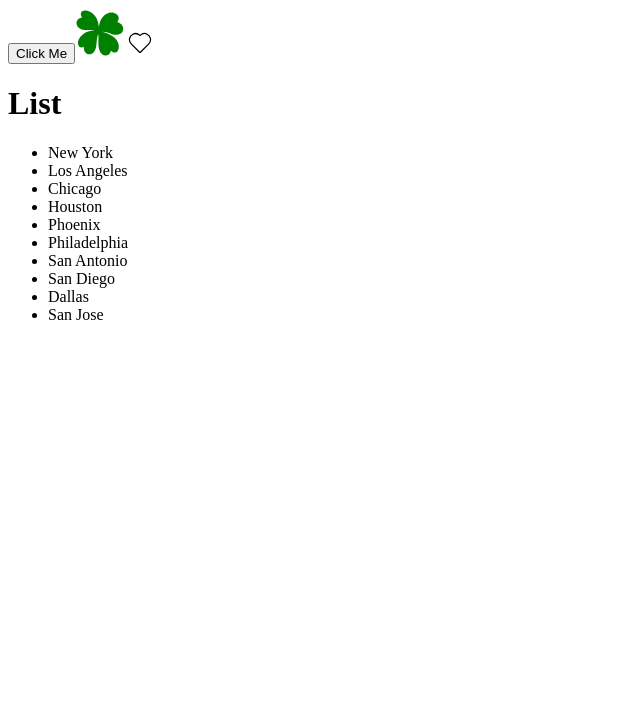
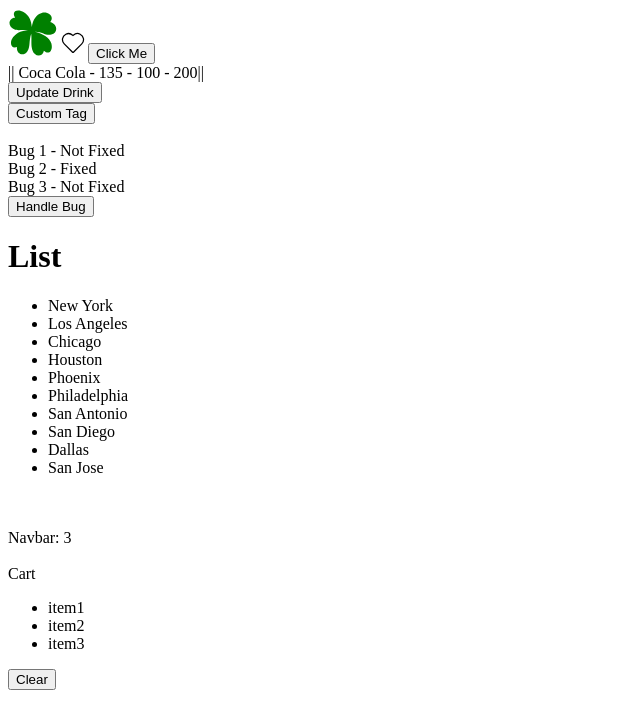
Before and after one commit to Horraira/React-Concept, a React (Vite) app: page / in a window 1280 px wide. Shown: the top 728 px of the page, without its empty margins (0-640 px from the left). Built offline with nearby package versions, Linux system fonts and the light colour scheme.

Commit message:
managing component state

```diff
--- a/package.json
+++ b/package.json
@@ -10,6 +10,7 @@
   },
   "dependencies": {
     "bootstrap": "^5.2.3",
+    "immer": "^9.0.19",
     "react": "^18.2.0",
     "react-dom": "^18.2.0",
     "react-icons": "^4.7.1",
--- a/src/App.tsx
+++ b/src/App.tsx
@@ -3,12 +3,67 @@ import ListGroup from "./components/ListGroup";
 import Alert from "./components/Alert";
 import Like from "./components/Like";
 import Button from "./components/Button";
+import Navbar from "./components/Navbar";
+import Cart from "./components/Cart";
 import { useState } from 'react';
 import { GiClover } from "react-icons/gi";
+import produce from "immer";
 
 function App() {
   const [alertVisible, setAlertVisibility] = useState(false);
   const cities = ["New York", "Los Angeles", "Chicago", "Houston", "Phoenix", "Philadelphia", "San Antonio", "San Diego", "Dallas", "San Jose"];
+
+  const [drinks, setDrinks] = useState({
+    price: 135,
+    name: "Coca Cola",
+    ingredients: {
+      sugar: 100,
+      water: 200
+    }
+  });
+  const updateDrink = () => {
+    setDrinks({
+      ...drinks,
+      ingredients: {
+        ...drinks.ingredients,
+        sugar: drinks.ingredients.sugar + 10,
+        water: drinks.ingredients.water + 17
+      }
+    });
+  }
+
+  const [tags, setTags] = useState(['Happy', 'Sad', 'Angry']);
+  const handleTag = () => {
+    // add
+    setTags([...tags, 'New Tag']);
+    // remove
+    setTags(tags.filter(tag => tag !== 'Sad'));
+    // update
+    setTags(tags.map(tag => tag === 'Happy' ? 'Happy Tag' : tag));
+  }
+
+  const [bugs, setBugs] = useState([
+    { id: 1, description: 'Bug 1', fixed: false },
+    { id: 2, description: 'Bug 2', fixed: true },
+    { id: 3, description: 'Bug 3', fixed: false }
+  ]);
+  const handleBug = () => {
+    // update with spread operator
+    // setBugs(bugs.map(bug => bug.id === 1 ? { ...bug, fixed: true } : bug));
+
+    // update with immer
+    setBugs(produce(draft => {
+      const bug = draft.find(bug => bug.id === 1);
+      if (bug) {
+        bug.fixed = true;
+      }
+    }));
+  }
+
+  const [cartItems, setCartItems] = useState(['item1', 'item2', 'item3']);
+  const clearCart = () => {
+    setCartItems([]);
+  }
 
   return (
     <div>
@@ -16,10 +71,17 @@ function App() {
         <Alert onClose={() => setAlertVisibility(false)}>
           <Message />
         </Alert>}
-      <Button color="dark" text="Click Me" onClicked={() => setAlertVisibility(true)} />
       <GiClover size={50} color="green" />
       <Like onClick={() => console.log('Clicked')} />
-      <ListGroup cities={cities} onSelectItem={(city) => console.log(city)} />
+      <Button color="dark" text="Click Me" onClicked={() => setAlertVisibility(true)} /> <br />
+      || {drinks.name} - {drinks.price} - {drinks.ingredients.sugar} - {drinks.ingredients.water}||<br />
+      <Button color="dark" text="Update Drink" onClicked={updateDrink} /> <br />
+      <Button color="dark" text="Custom Tag" onClicked={handleTag} /> <br /><br />
+      {bugs.map(bug => <div key={bug.id}>{bug.description} - {bug.fixed ? 'Fixed' : 'Not Fixed'}</div>)}
+      <Button color="dark" text="Handle Bug" onClicked={handleBug} /> <br />
+      <ListGroup cities={cities} onSelectItem={(city) => console.log(city)} /> <br /><br />
+      <Navbar cartItemsCount={cartItems.length} /> <br />
+      <Cart clearCart={clearCart} cartItems={cartItems} />
     </div>
   );
 }
--- /dev/null
+++ b/src/components/Cart.tsx
@@ -0,0 +1,20 @@
+import React from 'react'
+
+interface CartProps {
+    cartItems: string[],
+    clearCart: () => void
+}
+
+const Cart = ({ cartItems, clearCart }: CartProps) => {
+    return (
+        <>
+            <div>Cart</div>
+            <ul>
+                {cartItems.map((item, index) => <li key={index}>{item}</li>)}
+            </ul>
+            <button onClick={clearCart} className="btn btn-danger">Clear</button>
+        </>
+    )
+}
+
+export default Cart
--- /dev/null
+++ b/src/components/Navbar.tsx
@@ -0,0 +1,13 @@
+import React from 'react'
+
+interface NavbarProps {
+    cartItemsCount: number
+}
+
+const Navbar = ({ cartItemsCount }: NavbarProps) => {
+    return (
+        <div>Navbar: {cartItemsCount}</div>
+    )
+}
+
+export default Navbar
--- a/src/main.tsx
+++ b/src/main.tsx
@@ -1,7 +1,7 @@
 import React from 'react'
 import ReactDOM from 'react-dom/client'
 import App from './App'
-// import 'bootstrap/dist/css/bootstrap.css'
+// import 'bootstrap/dist/css/bootstrap.css's
 
 ReactDOM.createRoot(document.getElementById('root') as HTMLElement).render(
   <React.StrictMode>
```
Also changed, not shown: 1 other file (tests, documents, lock files or other folders).
